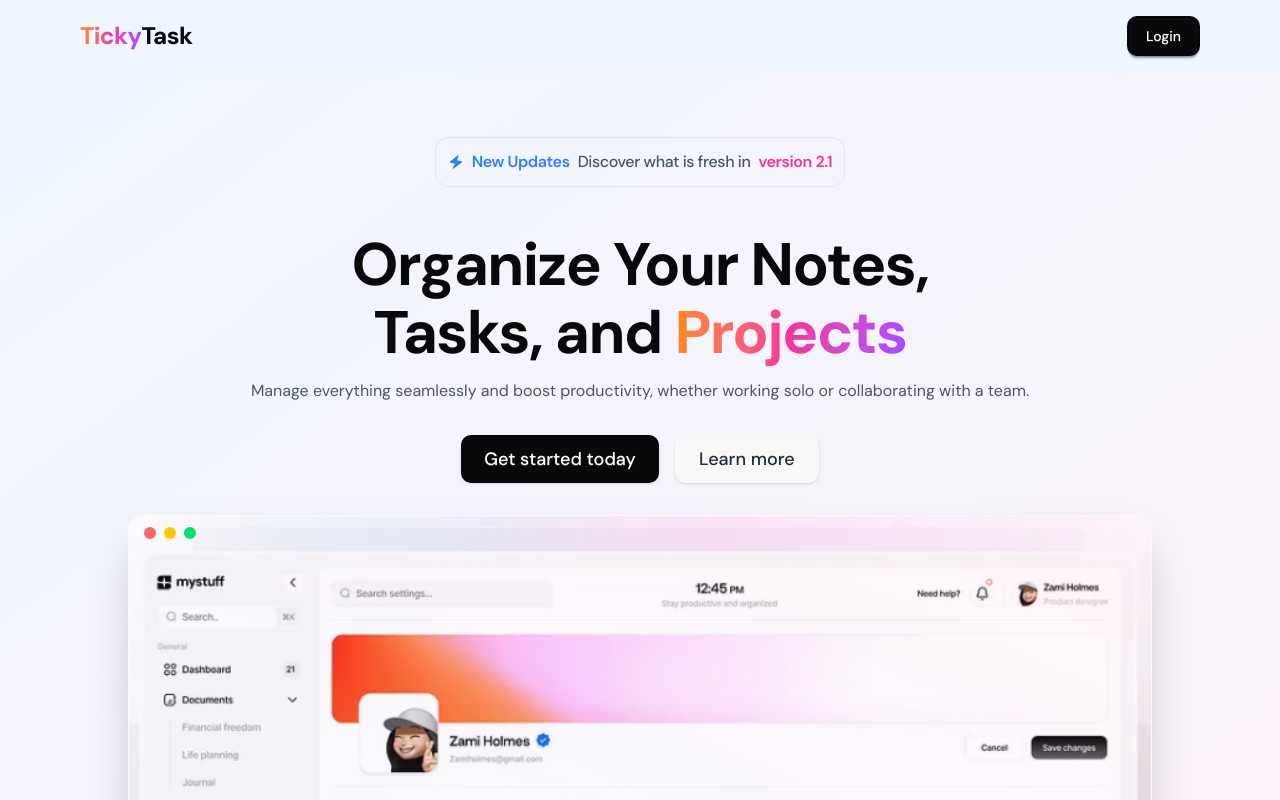
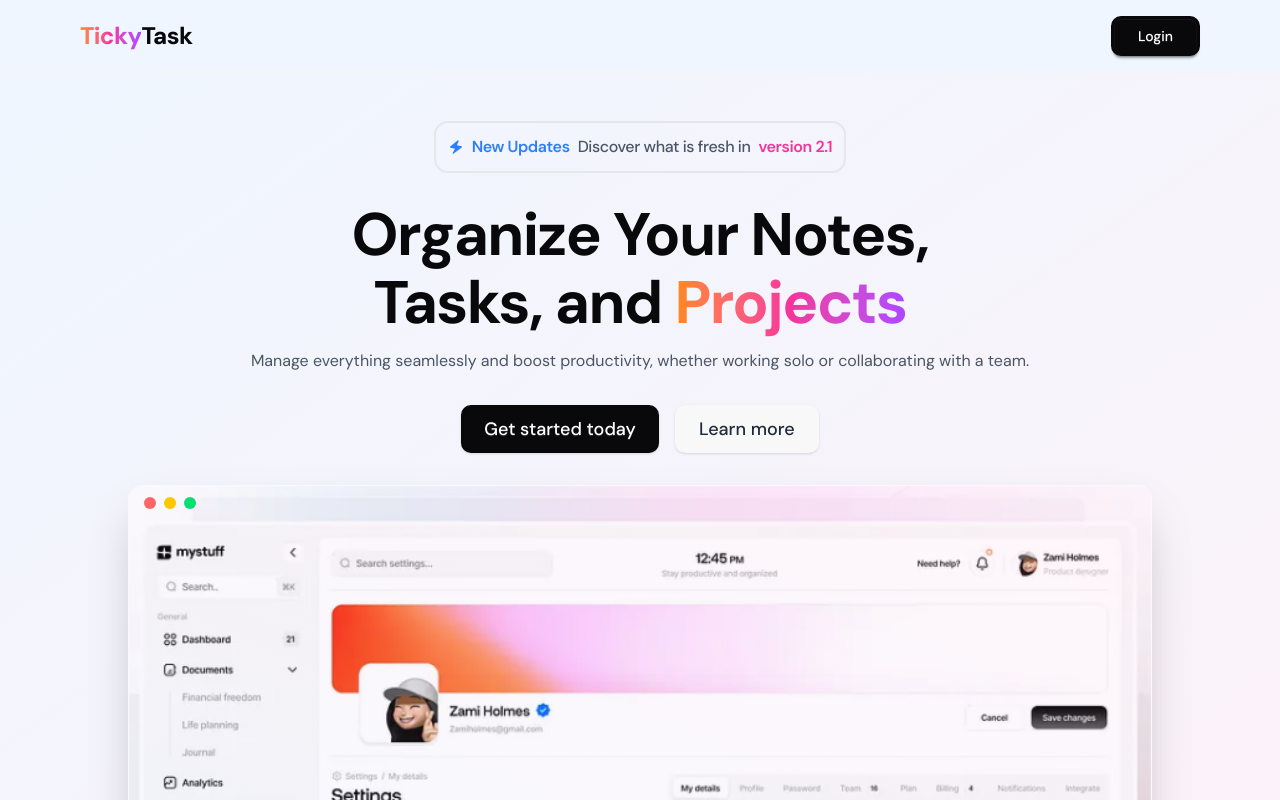
Before and after one commit to nextgenalva/TickyTask, a React (Vite) app: page / in a window 1280 px wide. Shown: the top 800 px of the page. Built offline with nearby package versions, Linux system fonts and the light colour scheme.

Commit message:
Favicon redesigned

```diff
--- a/index.html
+++ b/index.html
@@ -3,7 +3,7 @@
 
 <head>
   <meta charset="UTF-8" />
-  <link rel="icon" type="image/svg+xml" href="/vite.svg" />
+  <link rel="shortcut icon" href="/TickyTask Logo.png" type="image/x-icon">
   <meta name="viewport" content="width=device-width, initial-scale=1.0" />
   <title>TickyTask</title>
   <style>
--- a/src/Shared/Navbar.jsx
+++ b/src/Shared/Navbar.jsx
@@ -7,13 +7,13 @@ const Navbar = () => {
             <div className="max-w-6xl mx-auto px-4">
                 <div className="flex justify-between items-center py-4">
                     {/* Logo */}
-                    <Link to="/" className="font-extrabold text-2xl tracking-tight">
+                    <Link to="/" className="font-extrabold text-2xl tracking-tight flex">
                         <span className="bg-gradient-to-r from-orange-400 via-pink-500 to-purple-500 bg-clip-text text-transparent">Ticky</span>
                         <span>Task</span>
                     </Link>
 
                     {/* Login Button */}
-                    <Link to="/login" className="btn btn-neutral rounded-lg text-white font-medium">
+                    <Link to="/login" className="btn btn-neutral px-6 rounded-lg text-white font-medium">
                         Login
                     </Link>
                 </div>
--- /dev/null
+++ b/src/pages/Auth/Login.jsx
@@ -0,0 +1,11 @@
+import React from 'react';
+
+const Login = () => {
+    return (
+        <div>
+
+        </div>
+    );
+};
+
+export default Login;
--- /dev/null
+++ b/src/pages/Auth/Signup.jsx
@@ -0,0 +1,11 @@
+import React from 'react';
+
+const Signup = () => {
+    return (
+        <div>
+
+        </div>
+    );
+};
+
+export default Signup;
--- /dev/null
+++ b/src/pages/Auth/SocialLogin.jsx
@@ -0,0 +1,11 @@
+import React from 'react';
+
+const SocialLogin = () => {
+    return (
+        <div>
+
+        </div>
+    );
+};
+
+export default SocialLogin;
--- a/src/pages/Home/Sections/Hero.jsx
+++ b/src/pages/Home/Sections/Hero.jsx
@@ -3,11 +3,11 @@ import { BiSolidZap } from "react-icons/bi";
 
 const Hero = () => {
     return (
-        <div className="py-16 bg-gradient-to-br from-blue-50 to-pink-50">
+        <div className="py-12 bg-gradient-to-br from-blue-50 to-pink-50">
             <div className="max-w-6xl mx-auto px-4">
                 {/* New Updates badge */}
-                <div className="flex justify-center mb-12 tracking-tight">
-                    <div className="border rounded-xl py-3 px-3 flex items-center gap-2">
+                <div className="flex justify-center mb-8 tracking-tight">
+                    <div className="border-2 border-gray-200 rounded-xl py-3 px-3 flex items-center gap-2">
                         <span className="text-blue-500">
                             <BiSolidZap />
                         </span>
```
Also changed, not shown: src/main.jsx (+5 -2 lines), public/TickyTask Logo.png (added), 1 other file (tests, documents, lock files or other folders).
